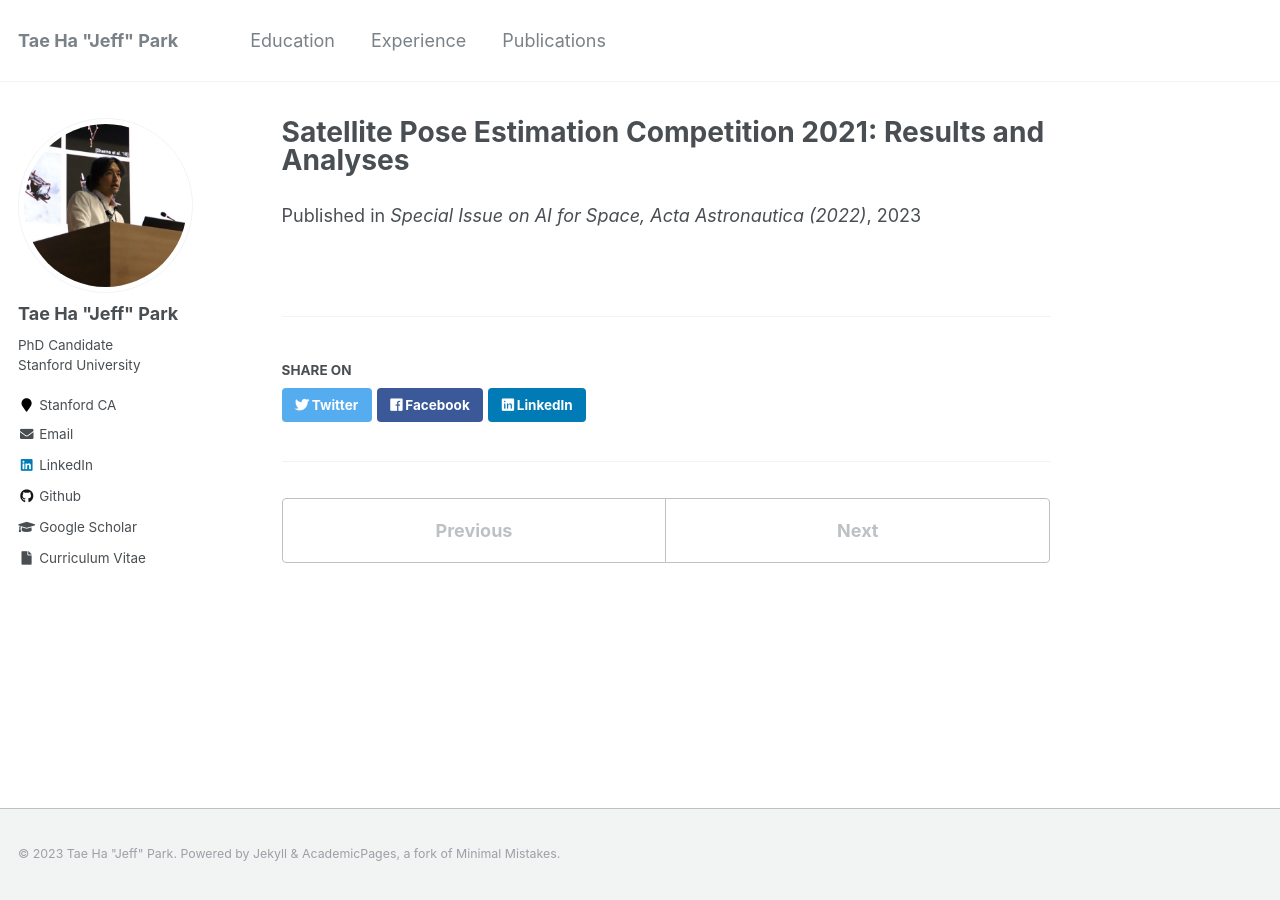
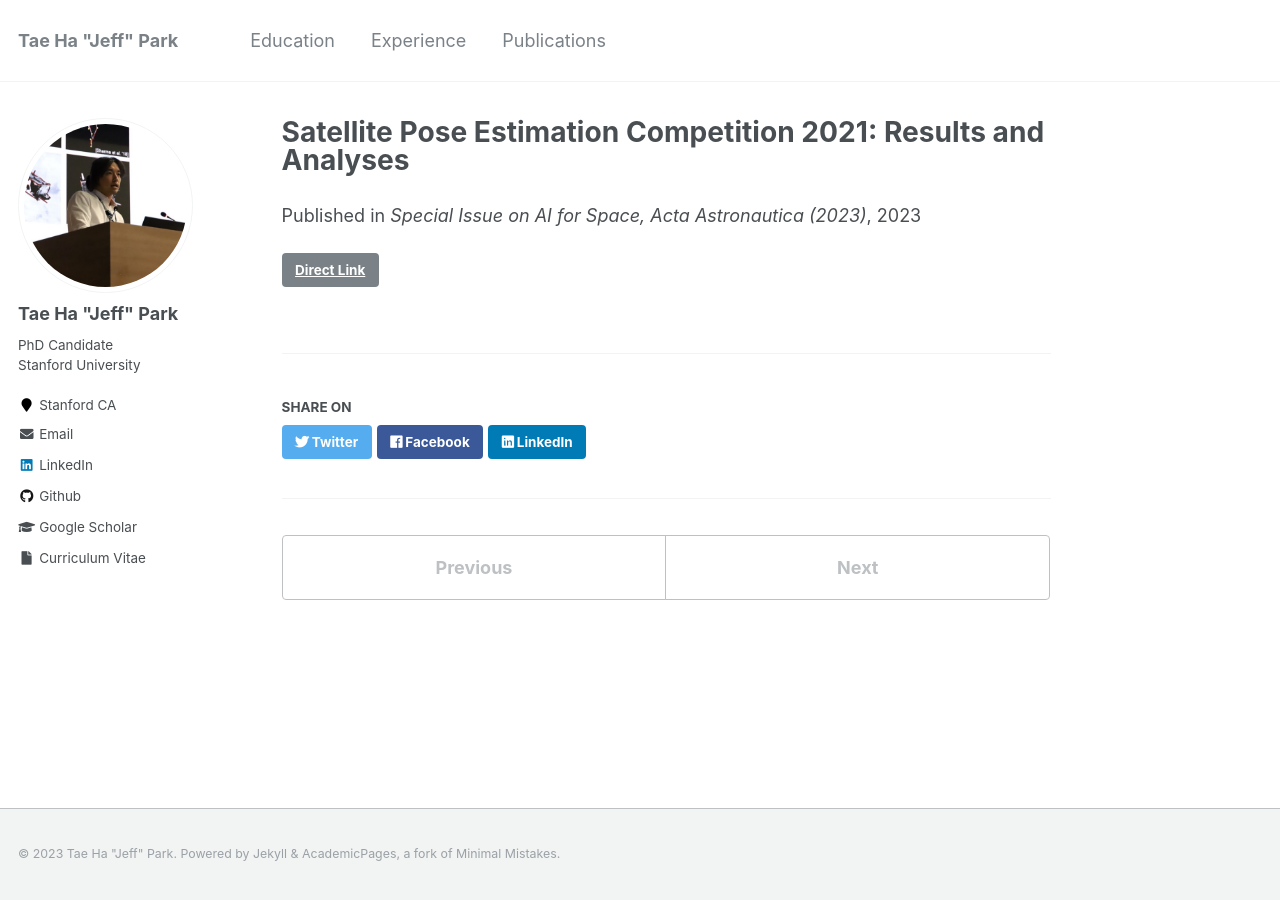
Before and after one commit to tpark94/tpark94.github.io, a Jekyll site: the page built from docs/_publications/journals/2022_1_acta/item.md, in a window 1280 px wide. Built offline with Jekyll 4.4.1, drawn with Linux system fonts in a browser that asks for light colours.

Commit message:
Acta Astronautica status change #2

```diff
--- a/docs/_publications/journals/2022_1_acta/item.md
+++ b/docs/_publications/journals/2022_1_acta/item.md
@@ -2,16 +2,16 @@
 collection: publications
 type: journal
 
-teaser: "/images/not_available.png"
+teaser: "/images/teaser.png"
 
 title: "Satellite Pose Estimation Competition 2021: Results and Analyses"
 authors: "<b>Tae Ha Park</b>, Marcus Märtens, Mohsi Jawaid, Zi Wang, Bo Chen, Tat-Jun Chin, Dario Izzo, Simone D'Amico"
-venue: "Special Issue on AI for Space, Acta Astronautica (2022)"
+venue: "Special Issue on AI for Space, Acta Astronautica (2023)"
 status: "Accepted"
 
 arxiv:
 pdf:
-link:
+link: "https://www.sciencedirect.com/science/article/pii/S0094576523000048?via%3Dihub"
 bibtex:
 
 ---
```
Also changed, not shown: 1 other file.
